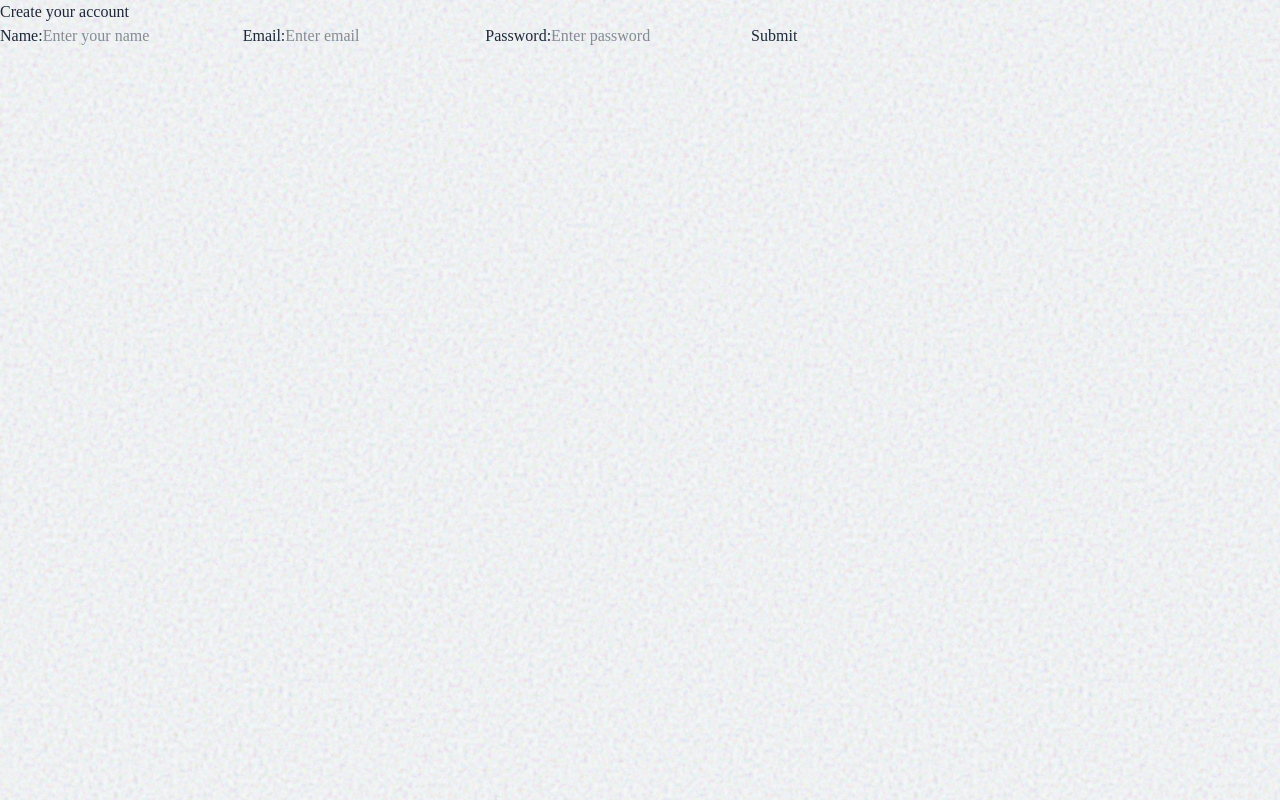
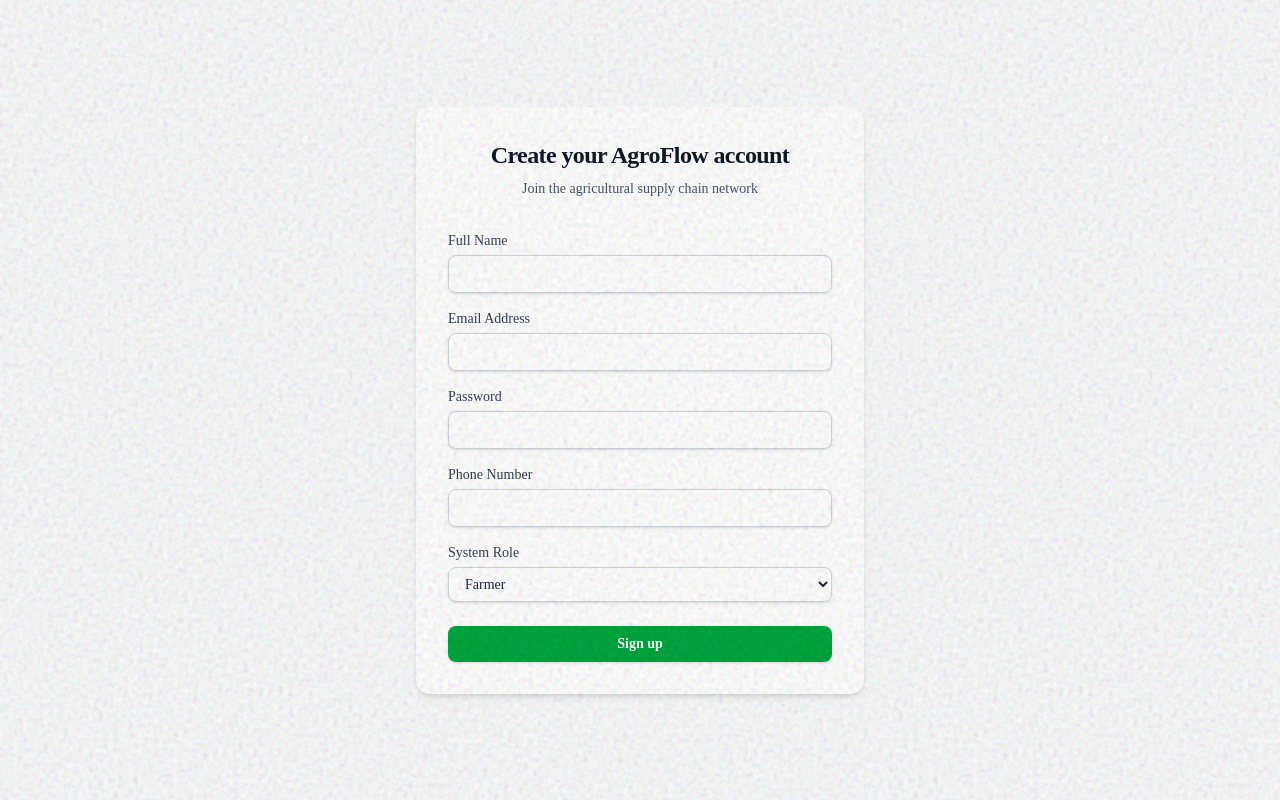
Before and after one commit to fretdev/AgroFlow, a Next.js app in the folder frontend/: page /sign-up in a window 1280 px wide. Built offline with nearby package versions, Linux system fonts and the light colour scheme; no server answers.

Commit message:
feat(auth): add proxy entry point, auth guard helper, and Spring Boot login server action

```diff
--- a/frontend/package.json
+++ b/frontend/package.json
@@ -14,6 +14,7 @@
     "class-variance-authority": "^0.7.1",
     "cn": "^0.5.0",
     "gsap": "^3.15.0",
+    "jose": "^6.2.13",
     "lucide-react": "^1.60.0",
     "next": "16.2.10",
     "react": "19.2.4",
--- a/frontend/src/actions/auth.ts
+++ b/frontend/src/actions/auth.ts
@@ -0,0 +1,90 @@
+"use server"
+import { cookies } from "next/headers"
+
+const BACKEND_URL = process.env.BACKEND_URL || 'http://localhost:8080/api/v1/auth';
+
+export  async function register(prevState: unknown ,formData: FormData){
+    const fullName = formData.get('fullName') as string;
+    const email = formData.get('email') as string;
+    const password = formData.get('password') as string;
+    const phoneNumber = formData.get('phoneNumber') as string;
+    const systemRole = formData.get('systemRole') as string;
+
+    try{
+        const response = await fetch(`${BACKEND_URL}/register`,{
+            method: 'POST',
+            headers: {'Content-Type': 'application/json'},
+            body: JSON.stringify({fullName,email,password,phoneNumber,systemRole})
+        });
+        if(!response.ok){
+            const errorText = await response.text();
+            return {success:false,error:errorText || "Registration Failed"};
+        }
+
+        const data = await response.json();
+        const cookiesStore = await cookies();
+
+        cookiesStore.set({
+            name:'agroflow-token',
+            value:data.token,
+            httpOnly: true,
+            secure:process.env.NODE_ENV === 'production',
+            path: '/',
+            maxAge: 60 * 60 * 24 * 7,
+            sameSite: 'strict'
+        });
+        return{
+            success:true,
+            error:null
+        }
+    }catch(err){
+        console.error("Registration endpoint crash:", err);
+        return{
+            success:false,
+            error:"Network error or backend is unreachable"
+        }
+    }
+}
+
+export async function login(prevState:unknown,formData:FormData){
+    const email = formData.get('email') as string;
+    const password = formData.get('password') as string;
+
+    try{
+        const response = await fetch(`${BACKEND_URL}/authenticate`,{
+            method: 'POST',
+            headers:{'Content-Type':'application/json'},
+            body: JSON.stringify({email,password})
+        });
+        if(!response.ok){
+            const errorText = await response.text();
+            return{
+                success:false,error: errorText || "Authentication Failed"
+            }
+        }
+        const data = await response.json();
+        const cookiesStore = await cookies();
+
+        cookiesStore.set({
+            name: "agroflow-token",
+            value:data.token,
+            httpOnly: true,
+            secure: process.env.NODE_ENV === 'production',
+            path: '/',
+            maxAge: 60 * 60 * 24 * 7,
+            sameSite: 'strict'
+        })
+        return{
+            success: true,
+            error: null
+        }
+    }catch(err){
+        console.log("Authentication Failed",err);
+        return{
+            success: false,
+            error: "Network error or backend is unreachable"
+        }
+    }
+
+
+}
--- a/frontend/src/app/(auth)/sign-up/page.tsx
+++ b/frontend/src/app/(auth)/sign-up/page.tsx
@@ -3,7 +3,6 @@
 export default function SignUp(){
     return(
         <>
-         <h1>Create your account</h1>
          <SignUpForm />
         </>
     )
--- a/frontend/src/components/authPages/SignUp.tsx
+++ b/frontend/src/components/authPages/SignUp.tsx
@@ -1,16 +1,122 @@
-export default function SignUpForm(){
-    return(
-        <div>
-            <form action="">
-                <label htmlFor="">Name:</label>
-                <input type="text" placeholder="Enter your name" />
-                <label htmlFor="">Email:</label>
-                <input type="Email" placeholder="Enter email"/>
-                <label htmlFor="">Password:</label>
-                <input type="password" placeholder="Enter password"/>
+'use client';
 
-                <button>Submit</button>
-            </form>
+import { useActionState, useEffect } from 'react';
+import { register } from '@/src/actions/auth';
+import { useRouter } from 'next/navigation';
+
+const initialState = {
+  success: false,
+  error: null as string | null,
+};
+
+export default function SignUpForm() {
+  const [state, formAction, isPending] = useActionState(register, initialState);
+  const router = useRouter();
+
+  useEffect(() => {
+    if (state.success) {
+      router.push('/dashboard');
+    }
+  }, [state.success, router]);
+
+  return (
+    <main className="flex min-h-screen items-center justify-center bg-gray-50 px-4 py-12">
+      <div className="w-full max-w-md space-y-8 rounded-xl bg-white p-8 shadow-md">
+        <div className="text-center">
+          <h1 className="text-2xl font-bold tracking-tight text-gray-900">Create your AgroFlow account</h1>
+          <p className="mt-2 text-sm text-gray-600">Join the agricultural supply chain network</p>
         </div>
-    )
+
+        <form action={formAction} className="mt-8 space-y-6">
+          {state.error && (
+            <div className="rounded-md bg-red-50 p-4 text-sm text-red-700">
+              {state.error}
+            </div>
+          )}
+
+          <div className="space-y-4">
+            <div>
+              <label className="block text-sm font-medium text-gray-700" htmlFor="fullName">
+                Full Name
+              </label>
+              <input
+                id="fullName"
+                name="fullName"
+                type="text"
+                required
+                className="mt-1 block w-full rounded-md border border-gray-300 px-3 py-2 shadow-sm focus:border-green-500 focus:outline-none focus:ring-green-500 sm:text-sm"
+              />
+            </div>
+
+            <div>
+              <label className="block text-sm font-medium text-gray-700" htmlFor="email">
+                Email Address
+              </label>
+              <input
+                id="email"
+                name="email"
+                type="email"
+                required
+                className="mt-1 block w-full rounded-md border border-gray-300 px-3 py-2 shadow-sm focus:border-green-500 focus:outline-none focus:ring-green-500 sm:text-sm"
+              />
+            </div>
+
+            <div>
+              <label className="block text-sm font-medium text-gray-700" htmlFor="password">
+                Password
+              </label>
+              <input
+                id="password"
+                name="password"
+                type="password"
+                required
+                className="mt-1 block w-full rounded-md border border-gray-300 px-3 py-2 shadow-sm focus:border-green-500 focus:outline-none focus:ring-green-500 sm:text-sm"
+              />
+            </div>
+
+            <div>
+              <label className="block text-sm font-medium text-gray-700" htmlFor="phoneNumber">
+                Phone Number
+              </label>
+              <input
+                id="phoneNumber"
+                name="phoneNumber"
+                type="tel"
+                required
+                className="mt-1 block w-full rounded-md border border-gray-300 px-3 py-2 shadow-sm focus:border-green-500 focus:outline-none focus:ring-green-500 sm:text-sm"
+              />
+            </div>
+
+            <div>
+              <label className="block text-sm font-medium text-gray-700" htmlFor="systemRole">
+                System Role
+              </label>
+              <select
+                id="systemRole"
+                name="systemRole"
+                required
+                className="mt-1 block w-full rounded-md border border-gray-300 px-3 py-2 shadow-sm focus:border-green-500 focus:outline-none focus:ring-green-500 sm:text-sm"
+              >
+                <option value="FARMER">Farmer</option>
+                <option value="TRADER">Trader</option>
+                <option value="TRANSPORTER">Transporter</option>
+                <option value="MARKETER">Marketer</option>
+                <option value="ADMIN">Admin</option>
+              </select>
+            </div>
+          </div>
+
+          <div>
+            <button
+              type="submit"
+              disabled={isPending}
+              className="w-full rounded-md bg-green-600 px-4 py-2 text-sm font-semibold text-white shadow-sm hover:bg-green-500 focus:outline-none focus:ring-2 focus:ring-green-600 focus:ring-offset-2 disabled:opacity-50"
+            >
+              {isPending ? 'Creating account...' : 'Sign up'}
+            </button>
+          </div>
+        </form>
+      </div>
+    </main>
+  );
 }
--- /dev/null
+++ b/frontend/src/lib/auth-guard.ts
@@ -0,0 +1,64 @@
+import { NextRequest } from "next/server";
+import { NextResponse } from "next/server";
+import { jwtVerify } from "jose";
+
+const getJwtSecretKey = ()=>{
+  const secret = process.env.JWT_SECRET_KEY;
+  if(!secret){
+    throw new Error("JWT SECRET KEY is not present in the environment variable");
+  }
+  return new TextEncoder().encode(secret);
+}
+
+const getUserWorkspace = (role:string):string=>{
+  switch(role){
+    case 'FARMER': return '/dashboard/farmer';
+    case 'TRADER': return '/dashboard/trader';
+    case 'TRANSPORTER': return '/dashboard/transporter';
+    case 'MARKETER': return '/dashboard/marketer';
+    case 'ADMIN': return '/dashboard/admin';
+    default: return '/auth/login';
+  }
+}
+
+export  async function handleAuthRouting(request:NextRequest){
+  const requestCookie = request.cookies.get('agroflow-token');
+  const token = requestCookie?.value;
+  const currentPath = request.nextUrl.pathname;
+
+  if(!token){
+    return NextResponse.redirect(new URL('/auth/login',request.url));
+  }
+  try{
+    const { payload } = await jwtVerify(token,getJwtSecretKey());
+    const role = payload.role as string;
+
+    const userWorkspace = getUserWorkspace(role);
+
+    if(currentPath == "/dashboard" || currentPath == '/dashboard/'){
+      return NextResponse.redirect(new URL(userWorkspace,request.url));
+    }
+
+    if(currentPath.startsWith('/dashboard/admin') && role != 'ADMIN'){
+      return NextResponse.redirect(new URL(userWorkspace,request.url));
+    }
+    if(currentPath.startsWith('/dashboard/farmer') && role != 'FARMER'){
+      return NextResponse.redirect(new URL(userWorkspace,request.url));
+    }
+    if(currentPath.startsWith('/dashboard/trader') && role != 'TRADER'){
+      return NextResponse.redirect(new URL(userWorkspace,request.url));
+    }
+    if(currentPath.startsWith('/dashboard/transporter') && role != 'TRANSPORTER'){
+      return NextResponse.redirect(new URL(userWorkspace,request.url));
+    }
+    if(currentPath.startsWith('/dashboard/marketer') && role != 'MARKETER'){
+      return NextResponse.redirect(new URL(userWorkspace,request.url));
+    }
+    return NextResponse.next();
+  }catch(err){
+    console.log("JWT Verification failed at proxy boundary:",err)
+    const response = NextResponse.redirect(new URL('/auth/login',request.url));
+    response.cookies.delete('agroflow-token');
+    return response;
+  }
+}
--- /dev/null
+++ b/frontend/src/proxy.ts
@@ -0,0 +1,10 @@
+import { NextRequest } from "next/server";
+import { handleAuthRouting } from "./lib/auth-guard";
+
+export async function proxy(request: NextRequest){
+ return await handleAuthRouting(request);
+}
+
+export const config = {
+  matcher: ['/dashboard/:path*']
+}
```
Also changed, not shown: 1 other file (tests, documents, lock files or other folders).
